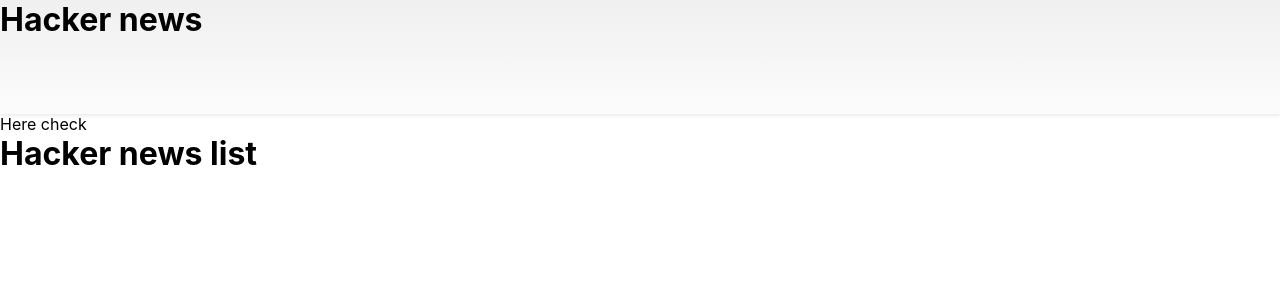
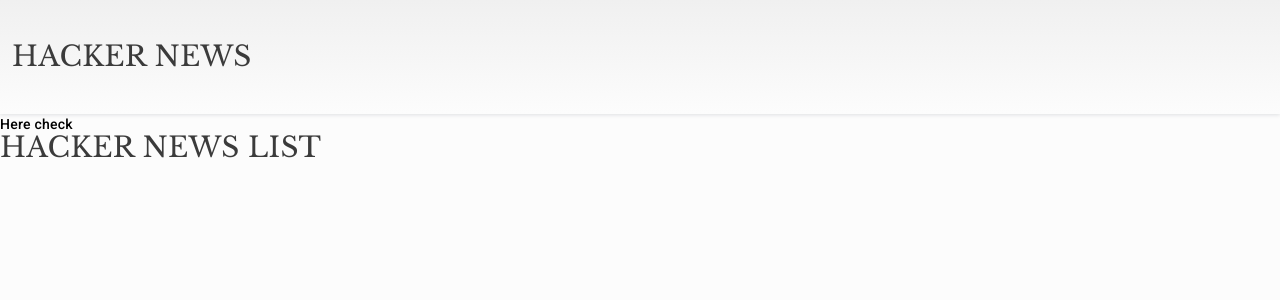
Before and after one commit to JoeMancera/hackernews-app, a React (Create React App) app: page / in a window 1280 px wide. Shown: the top 300 px of the page. Built offline with nearby package versions, Linux system fonts and the light colour scheme.

Commit message:
Created the Headre componet and add styles

```diff
--- a/public/index.html
+++ b/public/index.html
@@ -24,6 +24,9 @@
       work correctly both with client-side routing and a non-root public URL.
       Learn how to configure a non-root public URL by running `npm run build`.
     -->
+    <link rel="preconnect" href="https://fonts.googleapis.com">
+    <link rel="preconnect" href="https://fonts.gstatic.com" crossorigin>
+    <link href="https://fonts.googleapis.com/css2?family=Libre+Baskerville&family=Roboto:wght@500&display=swap" rel="stylesheet">
     <title>React App</title>
   </head>
   <body>
--- a/src/App.css
+++ b/src/App.css
@@ -1,10 +1,8 @@
-.App-header {
-  min-width: 100vw;
-  height: 114px;
-  box-shadow: 0 1px 4px 0 rgba(0, 21, 41, 0.12);
-  background-image: linear-gradient(to bottom, #ececec -32%, #fff 124%);
-}
-
 * {
   margin: 0;
 }
+
+.container {
+  margin: 0 auto;
+  max-inline-size: 1140px;
+}
--- a/src/App.jsx
+++ b/src/App.jsx
@@ -1,5 +1,6 @@
 import React from "react";
-import { Route, Link } from "wouter";
+import { Route } from "wouter";
+import Header from "components/Header";
 import Home from "pages/Home";
 import Favorites from "pages/Favorites";
 import "./App.css";
@@ -7,9 +8,7 @@
 function App() {
   return (
     <div className="App">
-      <header className="App-header">
-        <h1>Hacker news</h1>
-      </header>
+      <Header />
       <div>Here check</div>
       <Route path="/" component={Home} />
       <Route path="/favorites" component={Favorites} />
--- /dev/null
+++ b/src/components/Header/Header.css
@@ -0,0 +1,16 @@
+.App-header {
+  align-items: center;
+  background-image: linear-gradient(to bottom, #ececec -32%, #fff 124%);
+  box-shadow: 0 1px 4px 0 rgba(0, 21, 41, 0.12);
+  display: flex;
+  height: 114px;
+  min-width: 100vw;
+}
+
+.App-header nav{
+  min-width: 100%;
+}
+
+.App-header h1 {
+  margin: 0 12px;
+}
--- /dev/null
+++ b/src/components/Header/index.jsx
@@ -0,0 +1,12 @@
+import React from "react";
+import "./Header.css";
+
+export default function Header() {
+  return (
+    <header className="App-header">
+      <nav className="container">
+        <h1>Hacker news</h1>
+      </nav>
+    </header>
+  );
+}
--- a/src/index.css
+++ b/src/index.css
@@ -1,13 +1,29 @@
-body {
-  margin: 0;
-  font-family: -apple-system, BlinkMacSystemFont, 'Segoe UI', 'Roboto', 'Oxygen',
-    'Ubuntu', 'Cantarell', 'Fira Sans', 'Droid Sans', 'Helvetica Neue',
-    sans-serif;
-  -webkit-font-smoothing: antialiased;
-  -moz-osx-font-smoothing: grayscale;
+:root{
+  /*------ Colors ------*/
+  --color-withe:#fcfcfc;
+  --color-grey:#6b6b6b;
+  --color-black:#3b3b3b;
+
+  /*------ Fonts ------*/
+  --font-primary: 'Roboto', sans-serif;
+  --font-secondary: 'Libre Baskerville', serif;
+  --font-heading1: 500 28px/28px var(--font-secondary);
+  --font-body: 500 14px/20px var(--font-primary);
+
+  /*------ Numbers ------*/
+  --font-general-size: 14px;
+  --font-letter-spacing: 0.25px;
 }
 
-code {
-  font-family: source-code-pro, Menlo, Monaco, Consolas, 'Courier New',
-    monospace;
+body {
+  font: var(--font-body);
+  letter-spacing: var(--font-letter-spacing);
+  background-color: var(--color-withe);
+  color: var(--color-gray);
 }
+
+h1 {
+  font: var(--font-heading1);
+  color: var(--color-black);
+  text-transform: uppercase;
+}
```
